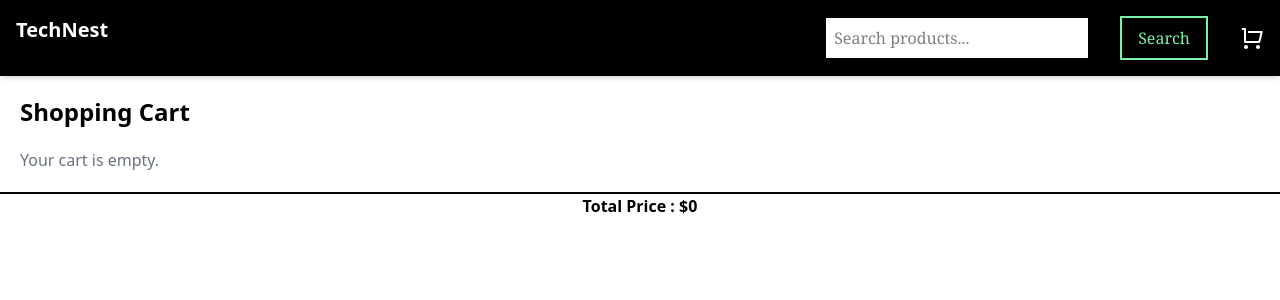
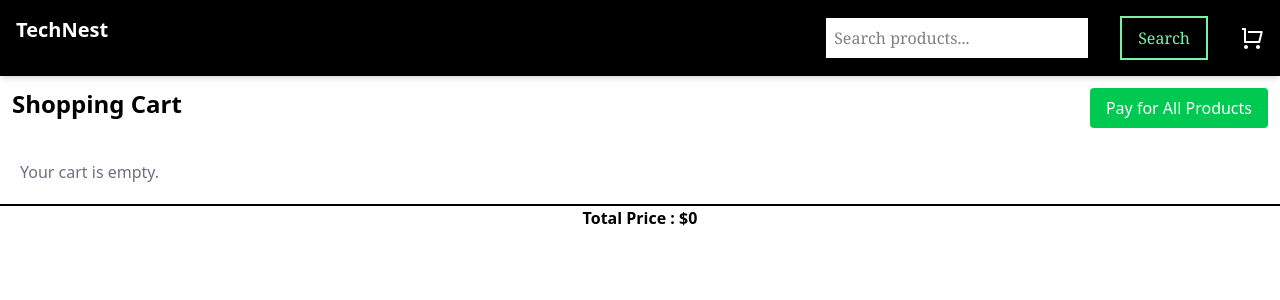
Before and after one commit to Tayyab-Younas/TechNest, a React (Vite) app: page /cart in a window 1280 px wide. Shown: the top 300 px of the page. Built offline with nearby package versions, Linux system fonts and the light colour scheme.

Commit message:
Add some improvement + checkout

```diff
--- a/index.html
+++ b/index.html
@@ -4,7 +4,7 @@
     <meta charset="UTF-8" />
     <link rel="icon" type="image/svg+xml" href="/vite.svg" />
     <meta name="viewport" content="width=device-width, initial-scale=1.0" />
-    <title>Vite + React</title>
+    <title>TechNest</title>
   </head>
   <body>
     <div id="root"></div>
--- a/package.json
+++ b/package.json
@@ -11,6 +11,8 @@
   },
   "dependencies": {
     "@reduxjs/toolkit": "^2.5.1",
+    "@stripe/react-stripe-js": "^3.5.1",
+    "@stripe/stripe-js": "^6.1.0",
     "@tailwindcss/vite": "^4.0.7",
     "react": "^19.0.0",
     "react-dom": "^19.0.0",
--- a/src/App.jsx
+++ b/src/App.jsx
@@ -3,6 +3,7 @@ import ProductList from "./Component/productList";
 import ProductDetails from "./Component/productDetails";
 import Navbar from "./Component/navbar";
 import Cart from "./Component/cart";
+
 
 function App() {
   return (
--- a/src/Component/cart.jsx
+++ b/src/Component/cart.jsx
@@ -6,6 +6,8 @@ import {
 } from "../store/slices/cartSlice";
 import { toast, ToastContainer } from "react-toastify/unstyled";
 import "react-toastify/dist/ReactToastify.css";
+import Checkout from "../Component/checkout";
+
 
 const Cart = () => {
   const cartItems = useSelector((state) => state.cart.cartItems);
@@ -35,8 +37,11 @@ const Cart = () => {
 
   return (
     <>
+        <div className="flex justify-between">
+        <h1 className="text-2xl font-bold p-3">Shopping Cart</h1>
+        <div className="text-right p-3"> <Checkout /></div>
+        </div>
       <div className="container mx-auto p-5">
-        <h1 className="text-2xl font-bold mb-5">Shopping Cart</h1>
 
         {cartItems.length === 0 ? (
           <p className="text-gray-500">Your cart is empty.</p>
@@ -45,7 +50,7 @@ const Cart = () => {
             {cartItems.map((item) => (
               <div
                 key={item.id}
-                className="flex gap-x-8 items-center p-4 rounded-lg shadow"
+                className="flex gap-x-8 items-center p-4 rounded-lg justify-between"
               >
                 <img
                   src={item.Image}
@@ -62,14 +67,14 @@ const Cart = () => {
                 </div>
                 <div className="text-center">
                   <p>Product quantity</p>
-                  <button
+                  <button className="text-xl"
                     onClick={() => dispatch(decreaseItemQuantity(item.id))}
                   >
                     -
                   </button>
-                  <span>{item.quantity}</span>
+                  <span className=" m-5" >{item.quantity}</span>
 
-                  <button
+                  <button className='text-xl'
                     onClick={() => dispatch(increaseItemQuantity(item.id))}
                   >
                     +
--- /dev/null
+++ b/src/Component/checkout.jsx
@@ -0,0 +1,16 @@
+const checkout = () => {
+    const handleCheckout = () => {
+        window.location.href = "https://buy.stripe.com/test_3cs3fqey79m84ZW4gg"; // Replace with your Stripe link
+    };
+
+    return (
+        <button
+            onClick={handleCheckout}
+            className="bg-green-500 text-white px-4 py-2 rounded cursor-pointer"
+        >
+            Pay for All Products
+        </button>
+    );
+};
+
+export default checkout;
```
Also changed, not shown: 1 other file (tests, documents, lock files or other folders).
